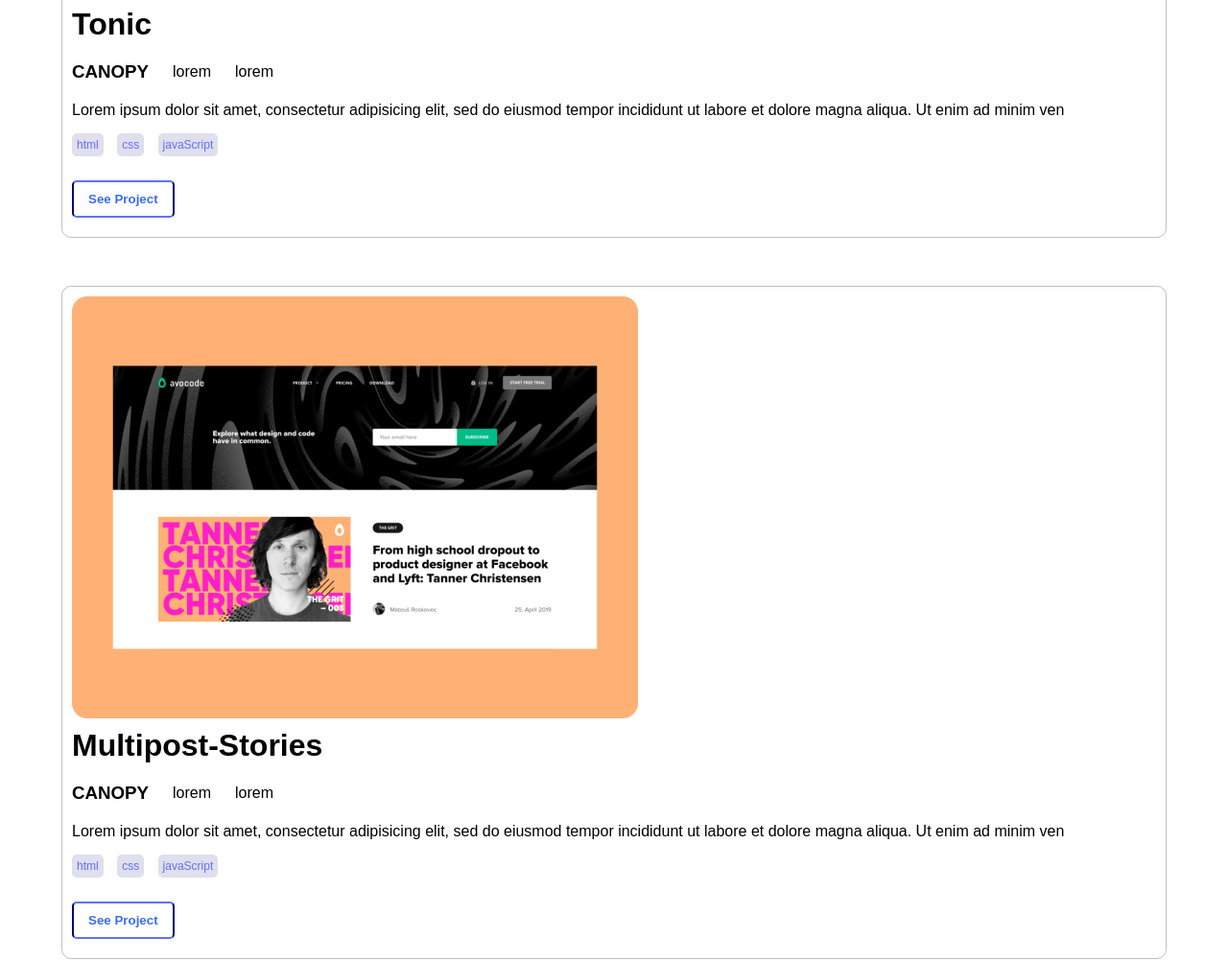
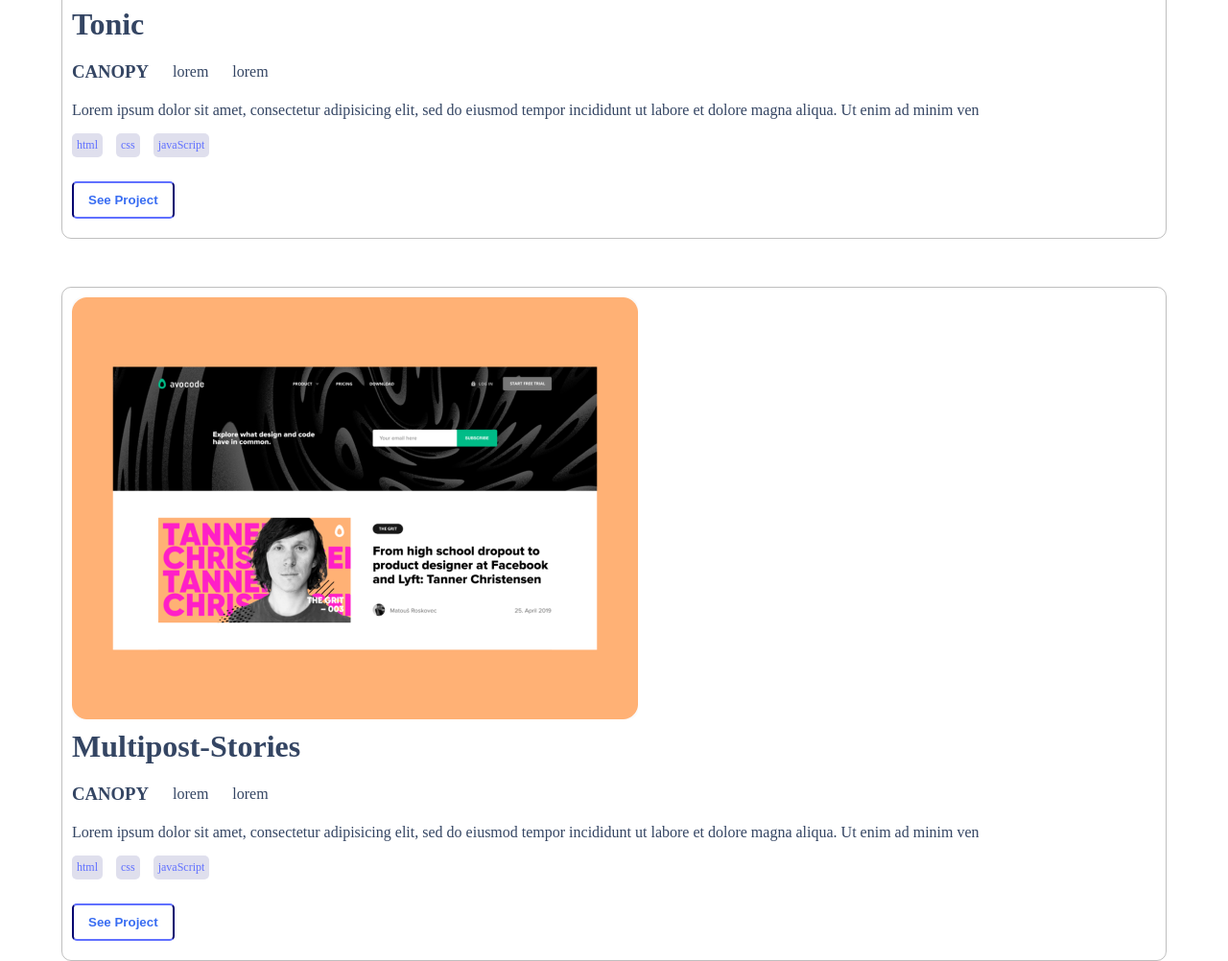
Before and after one commit to amklass11/my-portfolio, a plain HTML site: page index.html in a window 1280 px wide. Shown: the part 792-1794 px from the top of the page at 96% size. Drawn offline with Linux system fonts and the light colour scheme.

Commit message:
fix styles

```diff
--- a/index.html
+++ b/index.html
@@ -57,9 +57,11 @@
 				tempor incididunt ut labore et dolore magna aliqua. Ut enim ad minim ven</p>
 
 			<div class="tags">
-				<span>html</span>
-				<span>css</span>
-				<span>javaScript</span>
+				<ul>
+					<li>html</li>
+					<li>css</li>
+					<li>javaScript</li>
+				</ul>
 			</div>
 
 			<div class="button">
@@ -84,9 +86,9 @@
 				tempor incididunt ut labore et dolore magna aliqua. Ut enim ad minim ven</p>
 
 			<div class="tags">
-				<span>html</span>
-				<span>css</span>
-				<span>javaScript</span>
+				<li>html</li>
+				<li>css</li>
+				<li>javaScript</li>
 			</div>
 
 			<div class="button">
@@ -110,9 +112,9 @@
 			<p class="desc">A daily selection of privately personalized reads; no accounts or sign-ups required.</p>
 
 			<div class="tags">
-				<span>html</span>
-				<span>css</span>
-				<span>javaScript</span>
+				<li>html</li>
+				<li>css</li>
+				<li>javaScript</li>
 			</div>
 
 			<div class="button">
@@ -137,9 +139,9 @@
 				tempor incididunt ut labore et dolore magna aliqua. Ut enim ad minim ven</p>
 
 			<div class="tags">
-				<span>html</span>
-				<span>css</span>
-				<span>javaScript</span>
+				<li>html</li>
+				<li>css</li>
+				<li>javaScript</li>
 			</div>
 
 			<div class="button">
--- a/style.css
+++ b/style.css
@@ -10,6 +10,7 @@ body {
   font-family: sans-serif;
   background-image: url(./bg2.png);
   background-repeat: no-repeat;
+  font-family: poppins;
 }
 
 header {
@@ -123,6 +124,7 @@ img {
   width: 90%;
   margin: 10px auto;
   padding: 10px;
+  color: #344563;
 }
 
 .card-img {
@@ -156,13 +158,18 @@ img {
 .card-list ul li {
   margin-left: 25px;
   padding-left: 0;
+  color: #344563;;
 }
 
 .desc {
   margin: 10px 0;
+  color:  #344563;
+
 }
 
-.tags span {
+.tags li {
+  display: flex;
+  flex-direction: row;
   display: inline-block;
   padding: 5px;
   background: #00007020;
@@ -183,6 +190,16 @@ img {
   font-weight: bold;
   color: #396df2;
   border-block-color: #6070ff;
+}
+
+button:hover {
+  background: #6070ff;
+  color: beige;
+}
+
+button:disabled {
+  color: #5E6C84;
+  background: whitesmoke;
 }
 
 .button {
```
